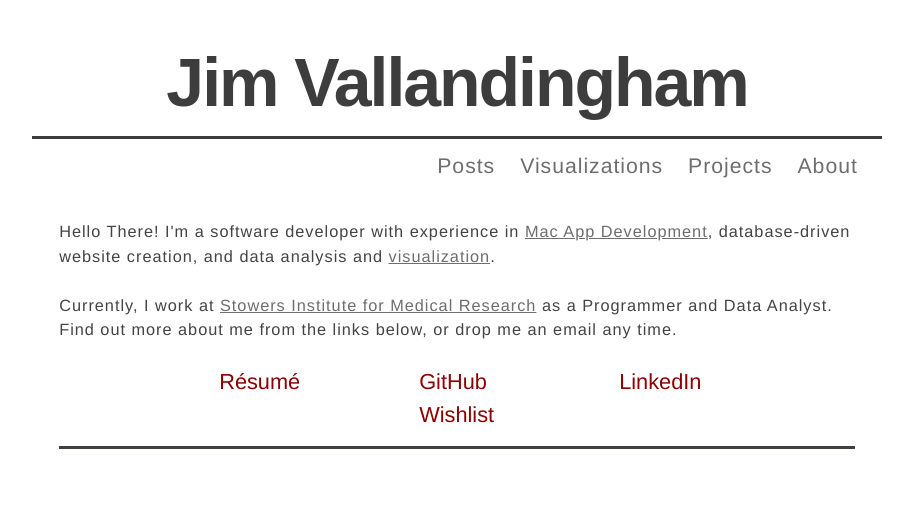
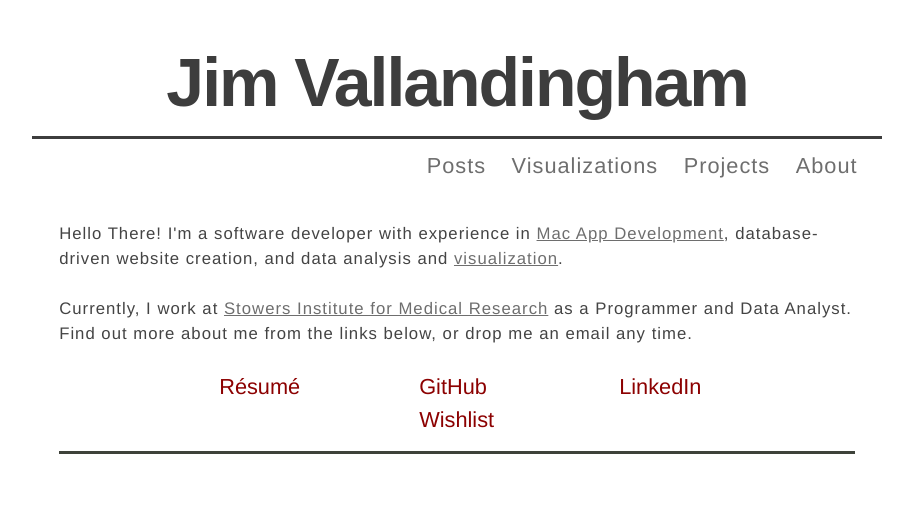
Before and after one commit to vlandham/vlandham.github.com, a Jekyll site: the page built from about.html, in a window 1280 px wide. Shown: the top 526 px of the page, without its empty margins (183-1096 px from the left). Built offline with Jekyll 4.4.1, drawn with Linux system fonts in a browser that asks for light colours; some web fonts are replaced; Markdown is read by kramdown in place of the engine named in the settings.

Commit message:
increase font. remove all caps bolding

```diff
--- a/css/blueprint/plugins/fancy-type/screen.css
+++ b/css/blueprint/plugins/fancy-type/screen.css
@@ -55,12 +55,12 @@ p.incr, .incr p {
 /* Surround uppercase words and abbreviations with this class.
    Based on work by Jørgen Arnor Gårdsø Lom [http://twistedintellect.com/] */
 
-.caps {
-  font-variant: small-caps;
-  letter-spacing: 1px;
-  text-transform: lowercase;
-  font-size:1.2em;
-  line-height:1%;
-  font-weight:bold;
-  padding:0 2px;
-}
+/* .caps { */
+/*   font-variant: small-caps; */
+/*   letter-spacing: 1px; */
+/*   text-transform: lowercase; */
+/*   font-size:1.2em; */
+/*   line-height:1%; */
+/*   font-weight:bold; */
+/*   padding:0 2px; */
+/* } */
--- a/css/style.css
+++ b/css/style.css
@@ -22,7 +22,7 @@ body {
 }
 
 p, li {
-  font-size: 1.2em;
+  font-size: 1.23em;
   letter-spacing: 0.06em;
   line-height: 1.5em;
 }
```
